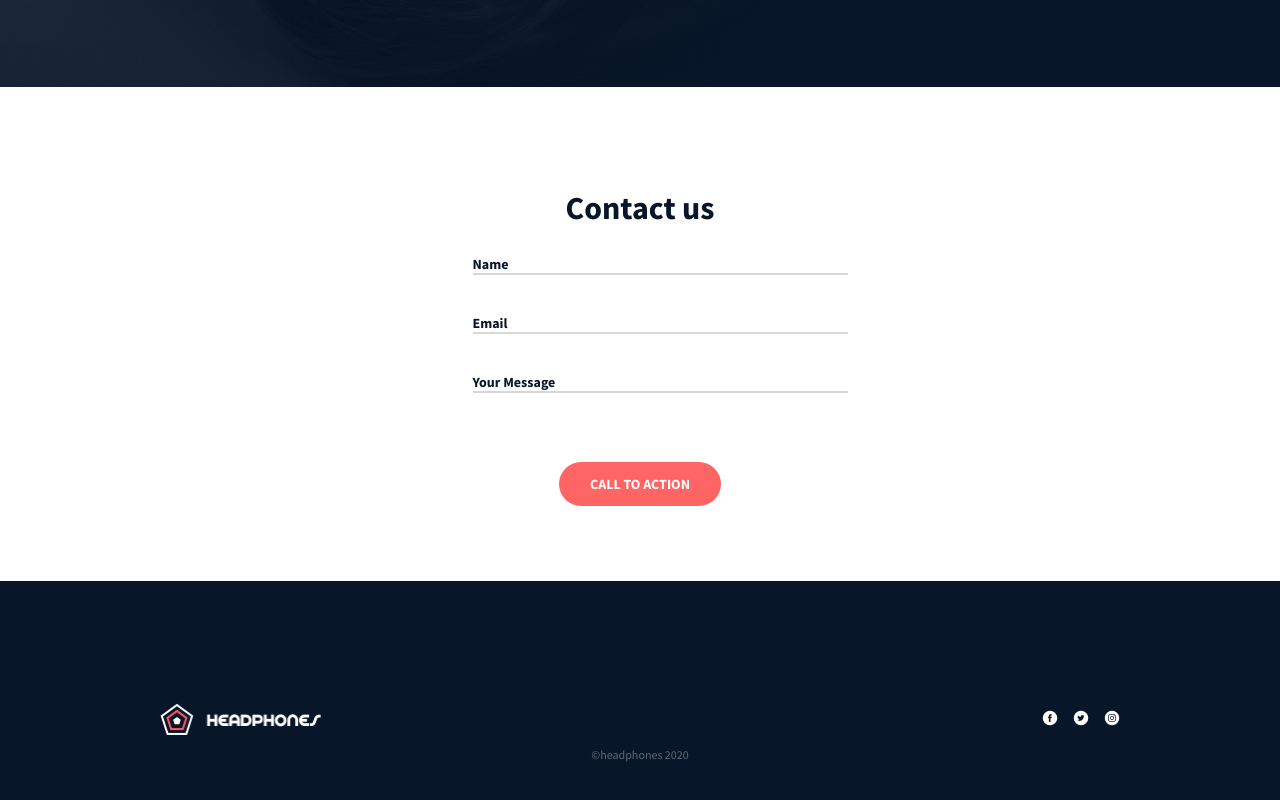
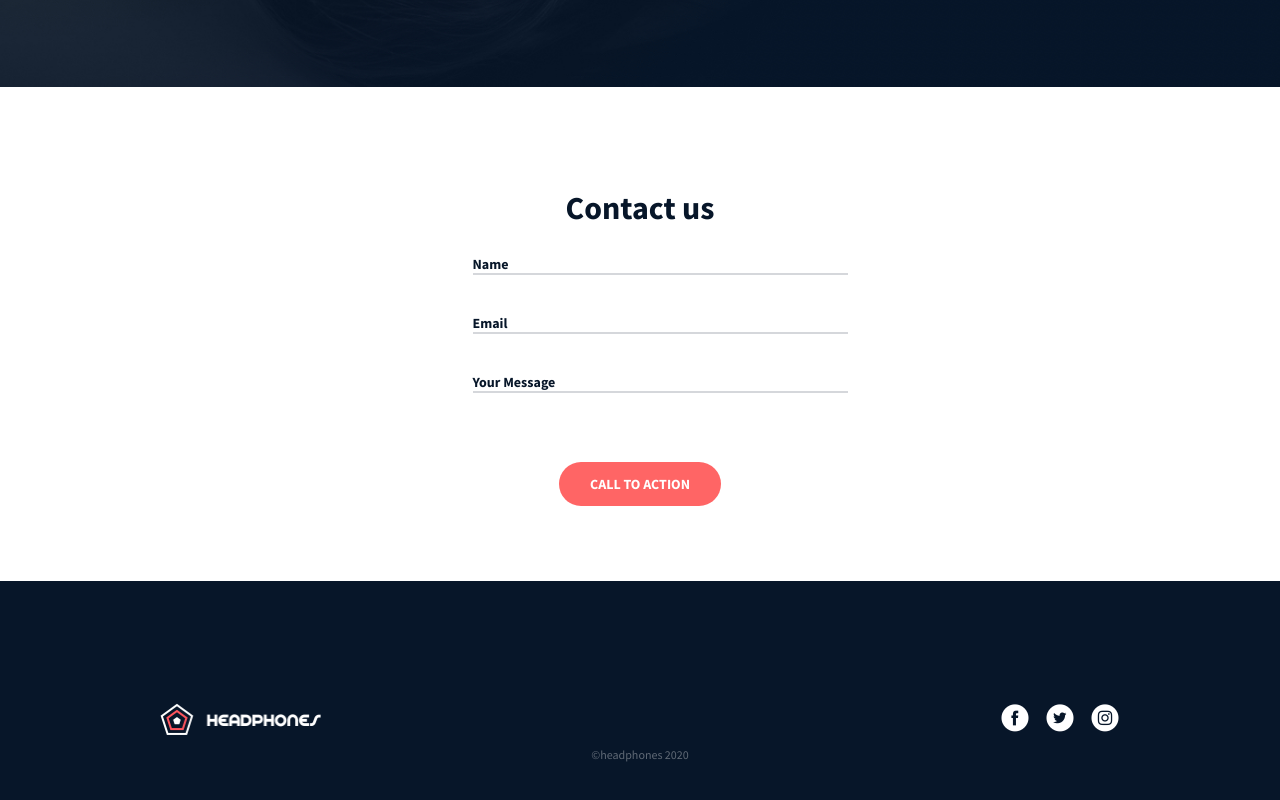
Before and after one commit to TebariousBag/atlas-headphones, a plain HTML site: page index.html in a window 1280 px wide. Shown: the part 2039-2839 px from the top of the page. Drawn offline with Linux system fonts and the light colour scheme; files whose address does not match are found by name.

Commit message:
fixed social-icon size to 30px

```diff
--- a/styles.css
+++ b/styles.css
@@ -647,6 +647,10 @@ footer {
 	margin-top: 95px;
 }
 
+.icon-social {
+	font-size: 30px;
+}
+
 .logo-footer {
 	width: 161px;
 	height: 32px;
```
